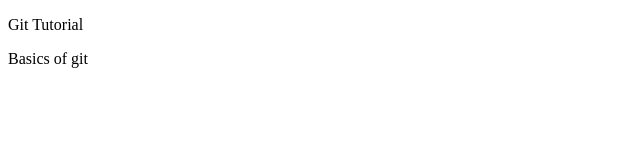
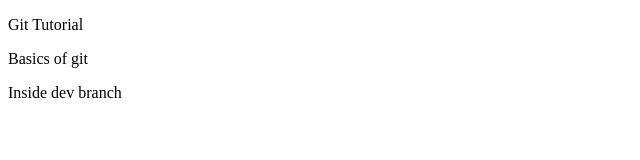
Before and after one commit to TheMujahid/Demo, a plain HTML site: page index.html in a window 1280 px wide. Shown: the whole page, without its empty margins (0-640 px from the left). Drawn offline with Linux system fonts and the light colour scheme.

Commit message:
create new branch

```diff
--- a/index.html
+++ b/index.html
@@ -8,5 +8,6 @@
 <body>
     <p>Git Tutorial</p>
     <p>Basics of git</p>
+    <p>Inside dev branch</p>
 </body>
 </html>
```
